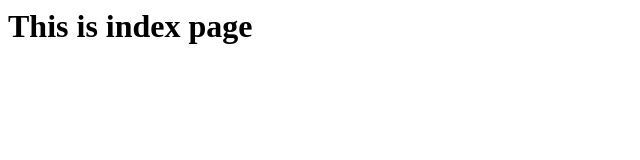
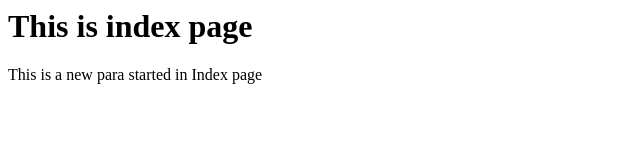
Before and after one commit to audaysankar/myproject1, a plain HTML site: page index.html in a window 1280 px wide. Shown: the whole page, without its empty margins (0-640 px from the left). Drawn offline with Linux system fonts and the light colour scheme.

Commit message:
added para in index

```diff
--- a/index.html
+++ b/index.html
@@ -1,5 +1,6 @@
 <html>
 	<body>
 <h1>This is index page</h1>
+<p>This is a new para started in Index page</P>
 	</body>
 </html>
```
